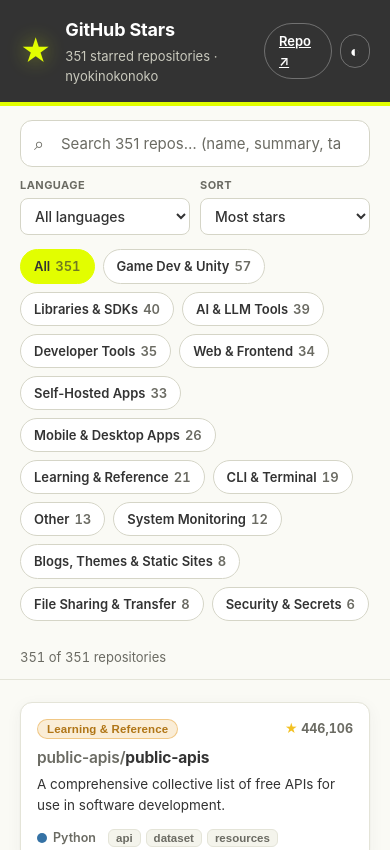
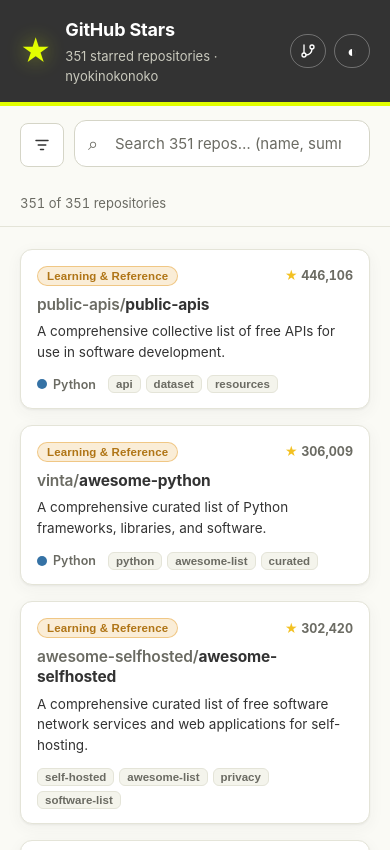
Before and after one commit to Nyokinokonoko/github-stars, a plain HTML site: page docs/index.html in a window 390 px wide. Shown: the top 850 px of the page. Drawn offline with Linux system fonts and the light colour scheme.

Commit message:
fix(site): make controls responsive on mobile
Add a filters toggle (before the search bar) that collapses the
Language/Sort dropdowns and category pills while keeping search
visible; collapsed by default on mobile, expanded on larger screens.
Group the dropdowns so they wrap to their own full-width row instead
of getting crushed at intermediate widths. Replace the wrapping
"Repo" text button with a centered git-branch icon button.

```diff
--- a/docs/app.js
+++ b/docs/app.js
@@ -219,6 +219,11 @@
     render();
   });
 
+  els.filtersToggle.addEventListener("click", () => {
+    const collapsed = els.controls.classList.toggle("filters-collapsed");
+    els.filtersToggle.setAttribute("aria-expanded", String(!collapsed));
+  });
+
   els.themeToggle.addEventListener("click", () => {
     const dark = document.documentElement.dataset.theme !== "dark";
     document.documentElement.dataset.theme = dark ? "dark" : "light";
@@ -246,13 +251,13 @@
 
 /* ===== Init ===== */
 async function init() {
-  ["categories", "activeTags", "results", "empty", "resultCount", "search",
-   "language", "sort", "themeToggle", "clearFilters", "tagline", "footerMeta"]
+  ["controls", "categories", "activeTags", "results", "empty", "resultCount", "search",
+   "language", "sort", "themeToggle", "filtersToggle", "clearFilters", "tagline", "footerMeta"]
     .forEach((k) => {
       const idMap = {
         activeTags: "active-tags", resultCount: "result-count",
-        themeToggle: "theme-toggle", clearFilters: "clear-filters",
-        footerMeta: "footer-meta",
+        themeToggle: "theme-toggle", filtersToggle: "filters-toggle",
+        clearFilters: "clear-filters", footerMeta: "footer-meta",
       };
       els[k] = $(idMap[k] || k);
     });
@@ -275,6 +280,12 @@
   const updated = (META.generated_at || "").slice(0, 10);
   els.footerMeta.textContent = `${fmt.format(count)} repos · updated ${updated || "—"} · model ${META.model || "—"}`;
 
+  // Collapse the filters by default on small screens; expanded on larger ones.
+  if (window.matchMedia("(max-width: 560px)").matches) {
+    els.controls.classList.add("filters-collapsed");
+    els.filtersToggle.setAttribute("aria-expanded", "false");
+  }
+
   computeCategoryOrder();
   populateLanguages();
   readHash();
--- a/docs/index.html
+++ b/docs/index.html
@@ -30,23 +30,45 @@
         </div>
       </div>
       <div class="header-actions">
-        <a class="btn ghost" id="repo-link"
+        <a class="btn icon" id="repo-link"
            href="https://github.com/Nyokinokonoko/github-stars"
-           target="_blank" rel="noopener">Repo ↗</a>
+           target="_blank" rel="noopener"
+           aria-label="View repository on GitHub" title="View repository">
+          <svg viewBox="0 0 24 24" width="16" height="16" fill="none"
+               stroke="currentColor" stroke-width="2" stroke-linecap="round"
+               stroke-linejoin="round" aria-hidden="true">
+            <line x1="6" y1="3" x2="6" y2="15"></line>
+            <circle cx="18" cy="6" r="3"></circle>
+            <circle cx="6" cy="18" r="3"></circle>
+            <path d="M18 9a9 9 0 0 1-9 9"></path>
+          </svg>
+        </a>
         <button class="btn icon" id="theme-toggle" type="button"
                 aria-label="Toggle dark mode" title="Toggle theme">◐</button>
       </div>
     </div>
   </header>
 
-  <section class="controls">
+  <section class="controls" id="controls">
     <div class="wrap">
       <div class="controls-top">
+        <button class="filters-toggle" id="filters-toggle" type="button"
+                aria-expanded="true" aria-controls="language sort categories"
+                aria-label="Toggle filters" title="Toggle filters">
+          <svg viewBox="0 0 24 24" width="18" height="18" fill="none"
+               stroke="currentColor" stroke-width="2" stroke-linecap="round"
+               stroke-linejoin="round" aria-hidden="true">
+            <line x1="4" y1="6" x2="20" y2="6"></line>
+            <line x1="7" y1="12" x2="17" y2="12"></line>
+            <line x1="10" y1="18" x2="14" y2="18"></line>
+          </svg>
+        </button>
         <div class="search-wrap">
           <span class="search-icon" aria-hidden="true">⌕</span>
           <input id="search" type="search" autocomplete="off" spellcheck="false"
                  placeholder="Search name, summary, tag, language…" aria-label="Search repositories" />
         </div>
+        <div class="select-group">
           <label class="select">
             <span>Language</span>
             <select id="language" aria-label="Filter by language"></select>
@@ -59,6 +81,7 @@
               <option value="name">Name (A–Z)</option>
             </select>
           </label>
+        </div>
       </div>
 
       <div class="pills" id="categories" role="group" aria-label="Filter by category"></div>
--- a/docs/style.css
+++ b/docs/style.css
@@ -117,6 +117,9 @@
 }
 .btn.ghost:hover { background: rgba(255, 255, 255, .1); }
 .btn.icon {
+  display: inline-flex;
+  align-items: center;
+  justify-content: center;
   background: transparent;
   color: #fff;
   border-color: rgba(255, 255, 255, .3);
@@ -125,6 +128,7 @@
   font-size: 16px;
 }
 .btn.icon:hover { background: rgba(255, 255, 255, .1); }
+.btn.icon svg { display: block; }
 
 /* ===== Controls ===== */
 .controls {
@@ -144,8 +148,8 @@
 }
 .search-wrap {
   position: relative;
-  flex: 1 1 340px;
-  min-width: 220px;
+  flex: 1 1 260px;
+  min-width: 200px;
 }
 .search-icon {
   position: absolute;
@@ -172,7 +176,46 @@
   box-shadow: 0 0 0 3px color-mix(in srgb, var(--lime) 45%, transparent);
 }
 
+/* Filters toggle (collapses dropdowns + category pills) */
+.filters-toggle {
+  flex-shrink: 0;
+  align-self: flex-end;
+  display: inline-flex;
+  align-items: center;
+  justify-content: center;
+  width: 44px;
+  height: 44px;
+  color: var(--text);
+  background: var(--surface);
+  border: 1.5px solid var(--border-strong);
+  border-radius: var(--radius-sm);
+  cursor: pointer;
+  transition: background .12s, border-color .12s, color .12s;
+}
+.filters-toggle svg { display: block; }
+.filters-toggle:hover { background: var(--surface-2); }
+.filters-toggle[aria-expanded="true"] {
+  background: var(--lime);
+  border-color: var(--lime);
+  color: var(--accent-text);
+}
+.filters-toggle:focus-visible {
+  outline: none;
+  border-color: var(--focus);
+  box-shadow: 0 0 0 3px color-mix(in srgb, var(--lime) 40%, transparent);
+}
+
+.select-group {
+  display: flex;
+  gap: 12px;
+  flex: 0 1 320px;
+}
+.controls.filters-collapsed .select-group,
+.controls.filters-collapsed .pills { display: none; }
+
 .select {
+  flex: 1 1 140px;
+  min-width: 0;
   display: flex;
   flex-direction: column;
   gap: 4px;
@@ -193,7 +236,8 @@
   border: 1.5px solid var(--border-strong);
   border-radius: var(--radius-sm);
   padding: 8px 10px;
-  min-width: 150px;
+  min-width: 0;
+  width: 100%;
   cursor: pointer;
 }
 .select select:focus {
@@ -415,11 +459,16 @@
   color: var(--text-dim);
 }
 
+/* Narrow: drop the dropdowns onto their own full-width row so they never
+   get crushed beside the search box. */
+@media (max-width: 700px) {
+  .controls-top { gap: 10px; }
+  .search-wrap { flex: 1 1 200px; }
+  .select-group { flex: 1 1 100%; }
+}
+
 @media (max-width: 560px) {
   .results { grid-template-columns: 1fr; }
-  .controls-top { gap: 10px; }
-  .select { flex: 1; }
-  .select select { min-width: 0; width: 100%; }
   .brand-text h1 { font-size: 18px; }
 }
 
```
Lines whose indentation alone changed are shown as unchanged.
